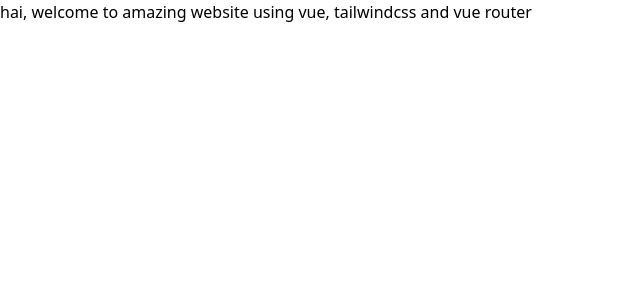
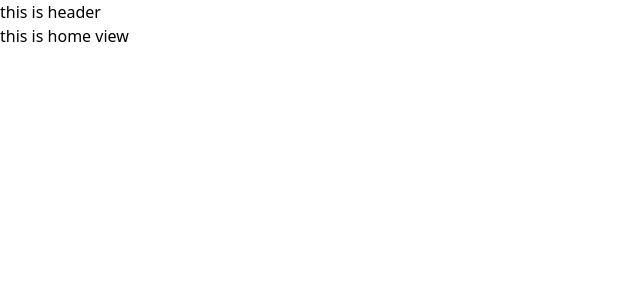
Before and after one commit to ahmadRamadhan-dotcom/volta-clone, a Vue app: page / in a window 1280 px wide. Shown: the top 300 px of the page, without its empty margins (0-640 px from the left). Built offline with nearby package versions, Linux system fonts and the light colour scheme.

Commit message:
chore: setup vue router

```diff
--- a/package.json
+++ b/package.json
@@ -9,7 +9,8 @@
     "preview": "vite preview"
   },
   "dependencies": {
-    "vue": "^3.2.41"
+    "vue": "^3.2.41",
+    "vue-router": "4"
   },
   "devDependencies": {
     "@vitejs/plugin-vue": "^3.2.0",
--- a/src/App.vue
+++ b/src/App.vue
@@ -1,7 +1,8 @@
 <template>
-  <div>
-    <h1>
-      hai, welcome to amazing website using vue, tailwindcss and vue router
-    </h1>
-  </div>
+  <Header />
+  <RouterView />
 </template>
+
+<script setup>
+import { RouterView } from "vue-router";
+</script>
--- /dev/null
+++ b/src/components/Header.vue
@@ -0,0 +1,5 @@
+<template>
+  <header>
+    <p>this is header</p>
+  </header>
+</template>
--- a/src/main.js
+++ b/src/main.js
@@ -1,6 +1,8 @@
 import { createApp } from "vue";
 import "./style.css";
 import App from "./App.vue";
+import router from "./router/index";
 const app = createApp(App);
 
+app.use(router);
 app.mount("#app");
--- /dev/null
+++ b/src/router/index.js
@@ -0,0 +1,17 @@
+import { createRouter, createWebHistory } from "vue-router";
+import HomeView from "../views/HomeView.vue";
+
+const routes = [
+  {
+    path: "/",
+    name: "Home",
+    component: HomeView,
+  },
+];
+
+const router = createRouter({
+  history: createWebHistory(),
+  routes,
+});
+
+export default router;
--- /dev/null
+++ b/src/views/ChangelogView.vue
@@ -0,0 +1,3 @@
+<template>
+  <div>this is changelog view</div>
+</template>
--- /dev/null
+++ b/src/views/DownloadView.vue
@@ -0,0 +1,3 @@
+<template>
+  <div>this is download view</div>
+</template>
--- /dev/null
+++ b/src/views/HomeView.vue
@@ -0,0 +1,3 @@
+<template>
+  <div>this is home view</div>
+</template>
--- /dev/null
+++ b/src/views/PricingView.vue
@@ -0,0 +1,3 @@
+<template>
+  <div>this is pricing view</div>
+</template>
```
Also changed, not shown: 1 other file (tests, documents, lock files or other folders).
